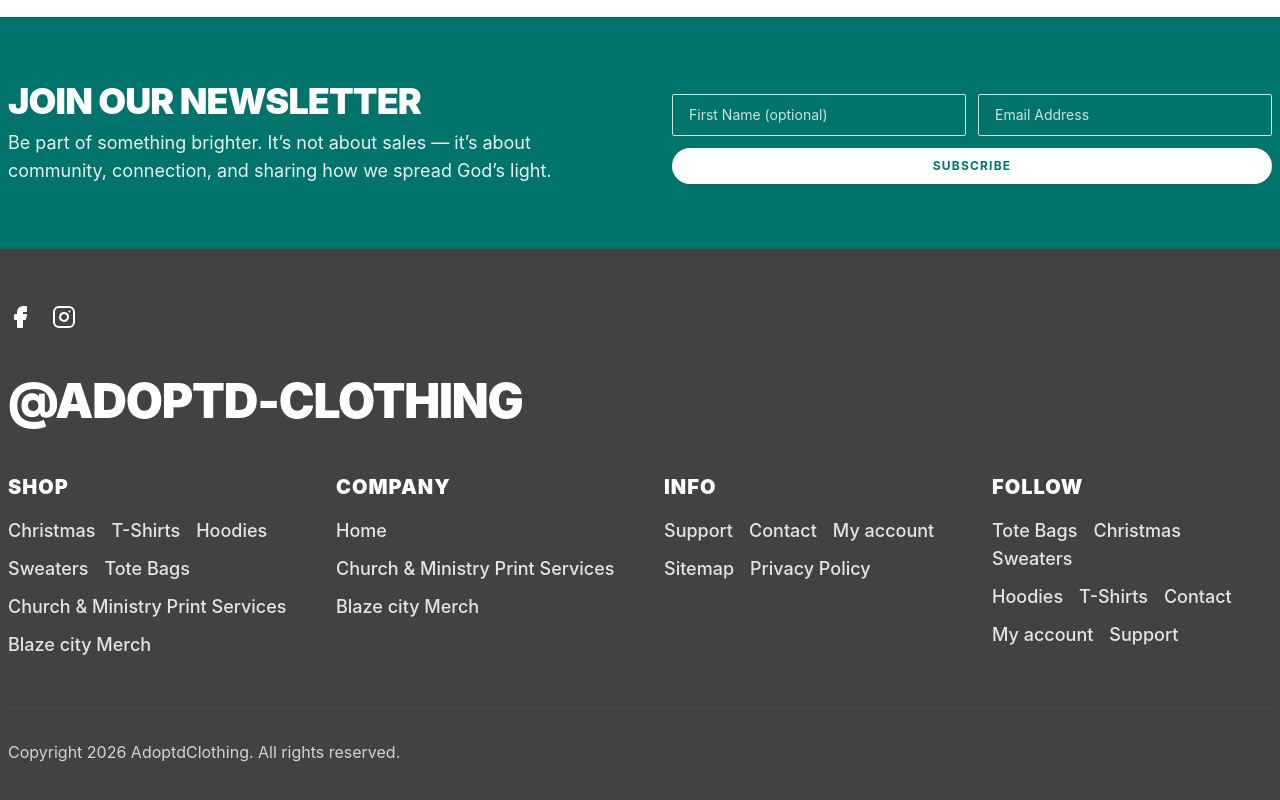
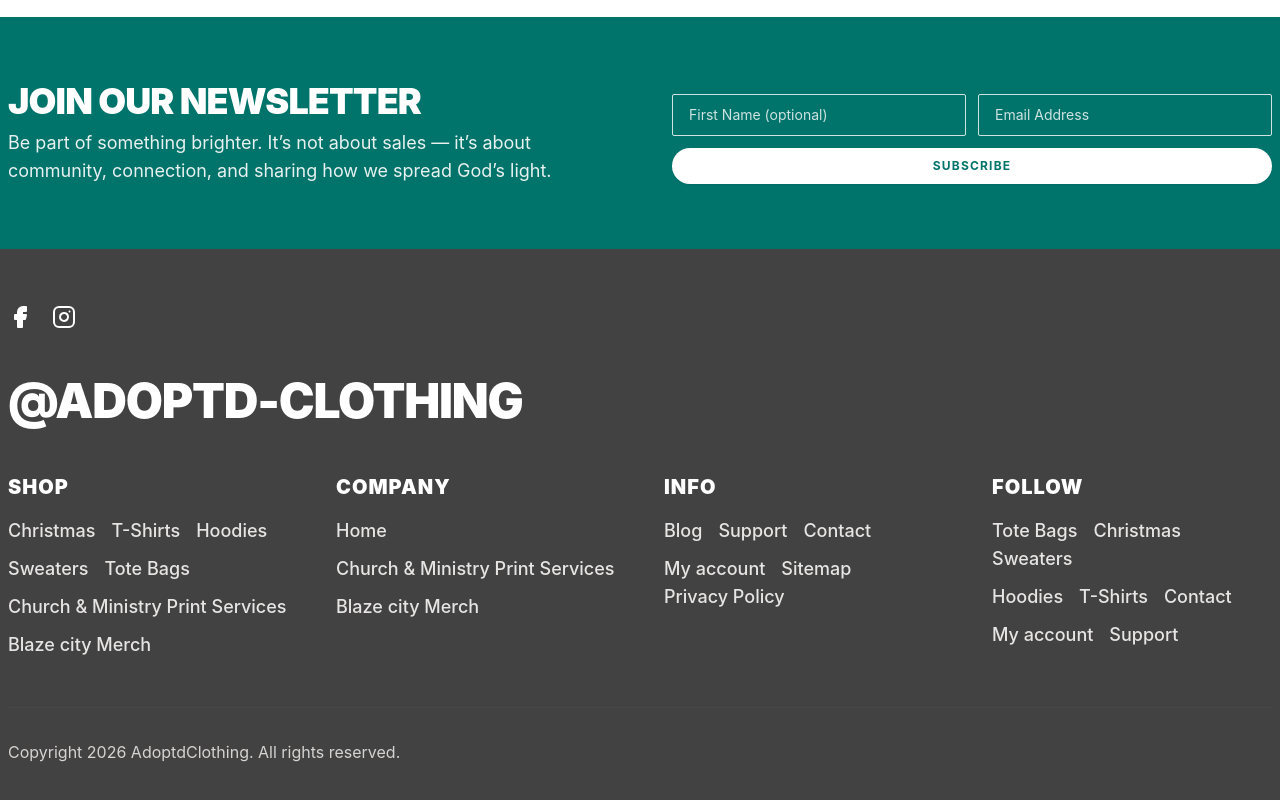
Before and after one commit to adoptd/adoptd-clothing-web, a Next.js app: page /church-print-services in a window 1280 px wide. Shown: the part 1731-2531 px from the top of the page. Built offline with nearby package versions, Linux system fonts and the light colour scheme; no server answers.

Commit message:
feat: add Blog link to footer INFO column

```diff
--- a/src/components/layout/Footer.tsx
+++ b/src/components/layout/Footer.tsx
@@ -192,11 +192,12 @@ export function Footer({ settings }: FooterProps) {
               <h4 className="font-black uppercase tracking-wider text-white text-base sm:text-lg lg:text-xl">INFO</h4>
               <ul className="space-y-2.5 text-stone-200 font-medium">
                 <li className="flex flex-wrap gap-x-4">
+                  <Link href="/blog" className="hover:text-white transition">Blog</Link>
                   <Link href="/church-print-services" className="hover:text-white transition">Support</Link>
                   <Link href="/church-print-services" className="hover:text-white transition">Contact</Link>
-                  <Link href="/shop" className="hover:text-white transition">My account</Link>
                 </li>
                 <li className="flex flex-wrap gap-x-4">
+                  <Link href="/shop" className="hover:text-white transition">My account</Link>
                   <Link href="/sitemap" className="hover:text-white transition">Sitemap</Link>
                   <Link href="/privacy-policy" className="hover:text-white transition">Privacy Policy</Link>
                 </li>
```
